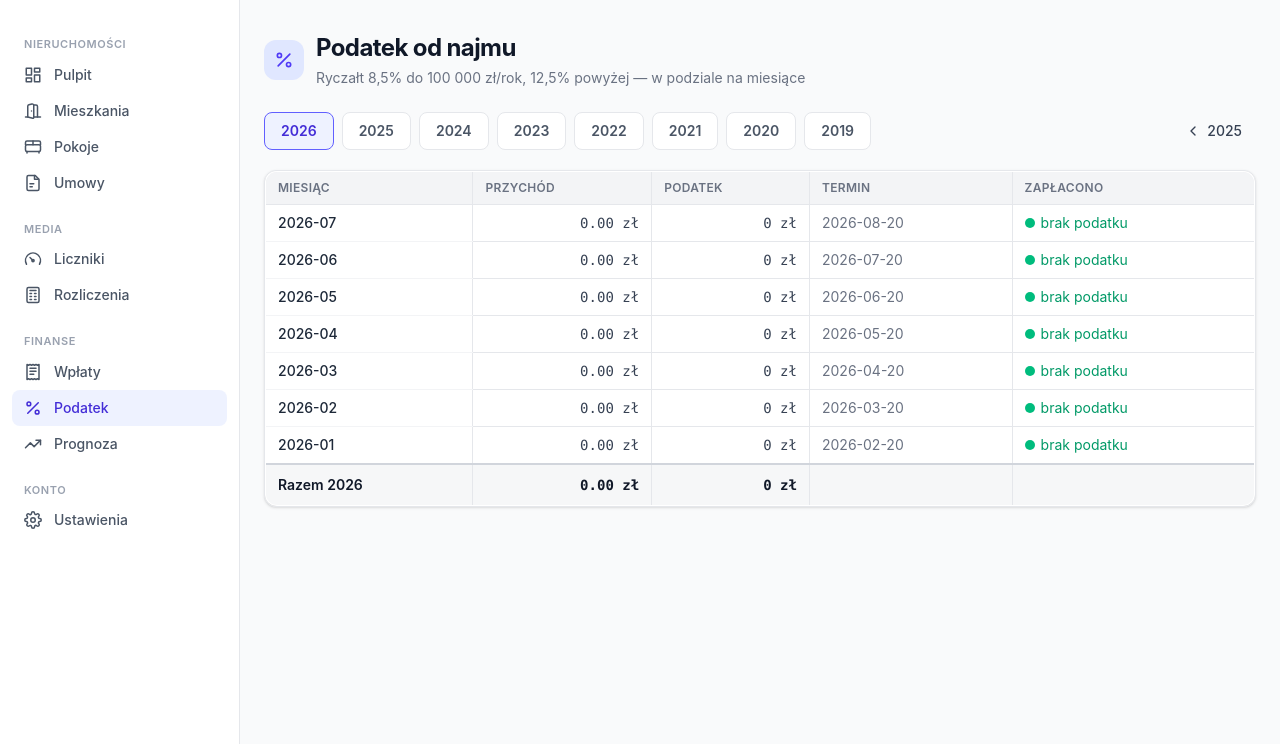
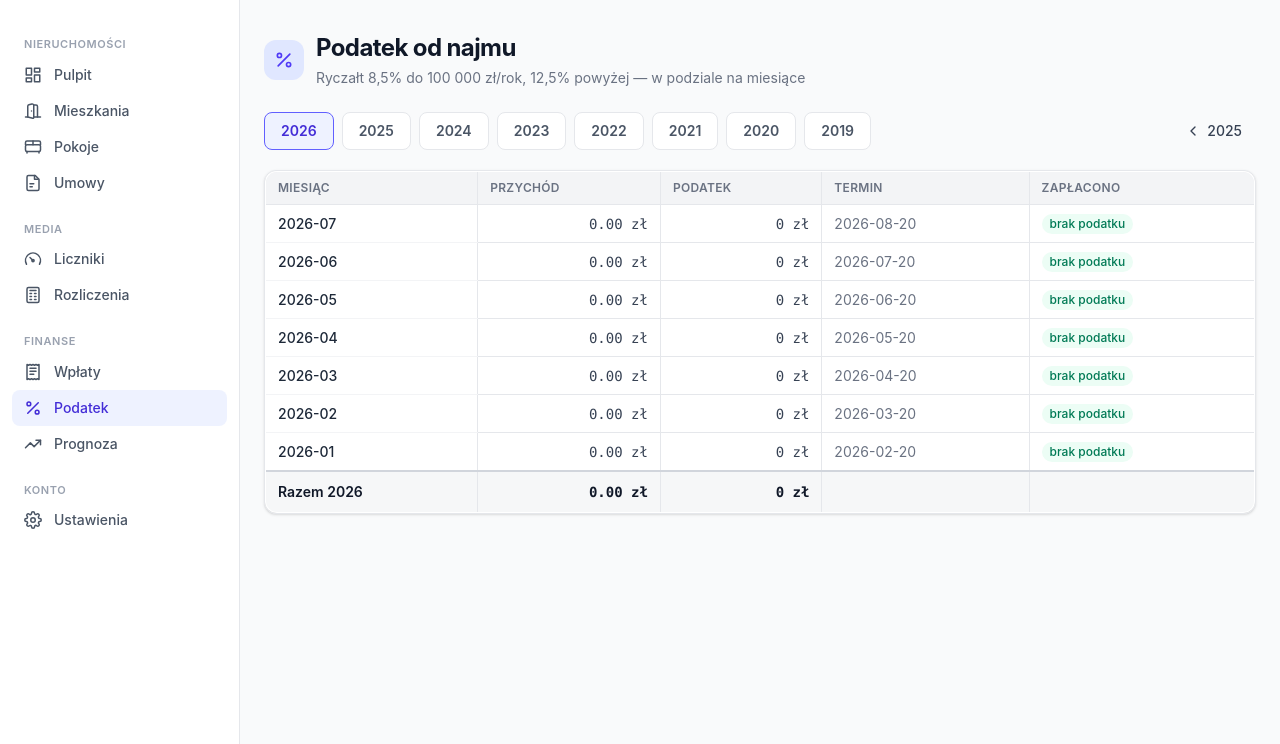
Before and after one commit to jdrwal/npbeta-py, a Django app: page /tax/ in a window 1280 px wide. Shown: the part 56-800 px from the top of the page. Run offline with Django 5.2, Linux system fonts and the light colour scheme; a user stored in the database is signed in; data comes from the database, SQL or seed files in the repository; data that the repository does not hold is empty; parts of the project's set-up code (start-up, migrations or seed data) failed here and were passed over.

Commit message:
Fix tax page dark-mode readability; unify status pills and action buttons

```diff
--- a/apps/core/templates/core/tax.html
+++ b/apps/core/templates/core/tax.html
@@ -15,7 +15,7 @@
     <div class="flex flex-wrap gap-2" role="tablist">
         {% for y in years %}
         <a href="?year={{ y }}"
-           class="rounded-lg border px-4 py-2 text-sm font-semibold transition-colors {% if y == year %}border-indigo-500 bg-indigo-50 text-indigo-700{% else %}border-gray-200 bg-white text-gray-600 hover:border-gray-300 hover:text-gray-800{% endif %}">
+           class="rounded-lg border px-4 py-2 text-sm font-semibold transition-colors {% if y == year %}border-indigo-500 bg-indigo-50 text-indigo-700 dark:border-indigo-500/60 dark:bg-indigo-500/15 dark:text-indigo-300{% else %}border-gray-200 bg-white text-gray-600 hover:border-gray-300 hover:text-gray-800 dark:border-gray-700 dark:bg-gray-900 dark:text-gray-300 dark:hover:border-gray-600 dark:hover:text-white{% endif %}">
             {{ y }}
         </a>
         {% endfor %}
@@ -36,63 +36,63 @@
     </div>
 </div>
 
-<div class="overflow-x-auto rounded-xl border border-gray-200 bg-white shadow-sm">
+<div class="overflow-x-auto rounded-xl border border-gray-200 bg-white shadow-sm dark:border-gray-800 dark:bg-gray-900">
     <table class="w-full border-collapse text-right text-sm">
         <thead>
-            <tr class="bg-gray-100 text-xs uppercase tracking-wide text-gray-500">
+            <tr class="bg-gray-100 text-xs uppercase tracking-wide text-gray-500 dark:bg-gray-800 dark:text-gray-400">
                 <th class="px-3 py-2 text-left">Miesiąc</th>
-                <th class="border-l border-gray-200 px-3 py-2">Przychód</th>
-                <th class="border-l border-gray-200 px-3 py-2">Podatek</th>
-                <th class="border-l border-gray-200 px-3 py-2 text-left">Termin</th>
-                <th class="border-l border-gray-200 px-3 py-2 text-left">Zapłacono</th>
+                <th class="border-l border-gray-200 px-3 py-2 dark:border-gray-700">Przychód</th>
+                <th class="border-l border-gray-200 px-3 py-2 dark:border-gray-700">Podatek</th>
+                <th class="border-l border-gray-200 px-3 py-2 text-left dark:border-gray-700">Termin</th>
+                <th class="border-l border-gray-200 px-3 py-2 text-left dark:border-gray-700">Zapłacono</th>
             </tr>
         </thead>
-        <tbody class="text-gray-700">
+        <tbody class="text-gray-700 dark:text-gray-300">
             {% for m in months %}
-            <tr class="border-t border-gray-200">
-                <td class="whitespace-nowrap px-3 py-2 text-left font-medium text-gray-800">{{ m.year }}-{{ m.month|stringformat:"02d" }}</td>
-                <td class="whitespace-nowrap border-l border-gray-200 px-3 py-2 font-mono">{{ m.taxable|floatformat:2|intcomma }} zł</td>
-                <td class="whitespace-nowrap border-l border-gray-200 px-3 py-2 font-mono">{{ m.tax|intcomma }} zł</td>
-                <td class="whitespace-nowrap border-l border-gray-200 px-3 py-2 text-left text-gray-500">{{ m.deadline|date:"Y-m-d" }}</td>
-                <td class="whitespace-nowrap border-l border-gray-200 px-3 py-2 text-left">
+            <tr class="border-t border-gray-200 dark:border-gray-800">
+                <td class="whitespace-nowrap px-3 py-2 text-left font-medium text-gray-800 dark:text-gray-100">{{ m.year }}-{{ m.month|stringformat:"02d" }}</td>
+                <td class="whitespace-nowrap border-l border-gray-200 px-3 py-2 font-mono dark:border-gray-800">{{ m.taxable|floatformat:2|intcomma }} zł</td>
+                <td class="whitespace-nowrap border-l border-gray-200 px-3 py-2 font-mono dark:border-gray-800">{{ m.tax|intcomma }} zł</td>
+                <td class="whitespace-nowrap border-l border-gray-200 px-3 py-2 text-left text-gray-500 dark:border-gray-800 dark:text-gray-400">{{ m.deadline|date:"Y-m-d" }}</td>
+                <td class="whitespace-nowrap border-l border-gray-200 px-3 py-2 text-left dark:border-gray-800">
                     {% if m.paid_date %}
                     <div class="inline-flex items-center gap-2">
-                        <span class="pill {% if m.paid_pct >= 100 %}bg-emerald-50 text-emerald-700{% else %}bg-amber-50 text-amber-700{% endif %}" title="Zapłacono {{ m.paid_amount|intcomma }} zł z {{ m.tax|intcomma }} zł">{{ m.paid_pct }}%</span>
-                        <span class="text-gray-500">{{ m.paid_date|date:"Y-m-d" }}</span>
+                        <span class="pill {% if m.paid_pct >= 100 %}bg-emerald-50 text-emerald-700 dark:bg-emerald-500/15 dark:text-emerald-300{% else %}bg-amber-50 text-amber-700 dark:bg-amber-500/15 dark:text-amber-300{% endif %}" title="Zapłacono {{ m.paid_amount|intcomma }} zł z {{ m.tax|intcomma }} zł">{{ m.paid_pct }}%</span>
+                        <span class="text-gray-500 dark:text-gray-400">{{ m.paid_date|date:"Y-m-d" }}</span>
                         <form method="post" action="{% url 'core:delete_tax_payment' m.paid_pk %}" onsubmit="return confirm('Usunąć zapłatę podatku za {{ m.year }}-{{ m.month|stringformat:'02d' }}?');" class="inline-flex">
                             {% csrf_token %}
-                            <button type="submit" class="text-gray-400 hover:text-rose-600" title="Usuń zapłatę">
+                            <button type="submit" class="act act-danger !px-1.5 !py-1" title="Usuń zapłatę" aria-label="Usuń zapłatę">
                                 <svg class="h-4 w-4" viewBox="0 0 24 24" fill="none" stroke="currentColor" stroke-width="2" stroke-linecap="round" stroke-linejoin="round"><path d="M3 6h18M8 6V4a2 2 0 0 1 2-2h4a2 2 0 0 1 2 2v2M19 6l-1 14a2 2 0 0 1-2 2H8a2 2 0 0 1-2-2L5 6"/></svg>
                             </button>
                         </form>
                     </div>
                     {% elif m.tax == 0 %}
-                    <span class="inline-flex items-center gap-1.5 text-emerald-600"><span class="badge success"></span> brak podatku</span>
+                    <span class="pill bg-emerald-50 text-emerald-700 dark:bg-emerald-500/15 dark:text-emerald-300">brak podatku</span>
                     {% else %}
                     <div class="inline-flex items-center gap-2">
-                        <span class="inline-flex items-center gap-1.5 text-rose-600"><span class="badge danger"></span> niezapłacony</span>
+                        <span class="pill bg-rose-50 text-rose-700 dark:bg-rose-500/15 dark:text-rose-300">niezapłacony</span>
                         <form method="post" action="{% url 'core:confirm_tax_payment' m.year m.month %}" class="inline-flex">
                             {% csrf_token %}
-                            <button type="submit" class="btn-ghost !px-2 !py-1 text-xs" title="Zapisz zapłatę podatku">Zatwierdź</button>
+                            <button type="submit" class="btn !px-2.5 !py-1 !text-xs" title="Zapisz zapłatę podatku">Zatwierdź</button>
                         </form>
                     </div>
                     {% endif %}
                 </td>
             </tr>
             {% endfor %}
-            <tr class="border-t-2 border-gray-300 bg-gray-100/70 font-semibold text-gray-900">
+            <tr class="border-t-2 border-gray-300 bg-gray-100/70 font-semibold text-gray-900 dark:border-gray-700 dark:bg-gray-800/60 dark:text-white">
                 <td class="px-3 py-2.5 text-left">Razem {{ year }}</td>
-                <td class="whitespace-nowrap border-l border-gray-200 px-3 py-2.5 font-mono">{{ year_taxable|floatformat:2|intcomma }} zł</td>
-                <td class="whitespace-nowrap border-l border-gray-200 px-3 py-2.5 font-mono">{{ year_tax|intcomma }} zł</td>
-                <td class="border-l border-gray-200 px-3 py-2.5"></td>
-                <td class="border-l border-gray-200 px-3 py-2.5"></td>
+                <td class="whitespace-nowrap border-l border-gray-200 px-3 py-2.5 font-mono dark:border-gray-700">{{ year_taxable|floatformat:2|intcomma }} zł</td>
+                <td class="whitespace-nowrap border-l border-gray-200 px-3 py-2.5 font-mono dark:border-gray-700">{{ year_tax|intcomma }} zł</td>
+                <td class="border-l border-gray-200 px-3 py-2.5 dark:border-gray-700"></td>
+                <td class="border-l border-gray-200 px-3 py-2.5 dark:border-gray-700"></td>
             </tr>
         </tbody>
     </table>
 </div>
 {% else %}
-<div class="rounded-xl border border-dashed border-gray-300 bg-white p-10 text-center">
-    <p class="text-gray-500">Brak okresów podatkowych.</p>
+<div class="rounded-xl border border-dashed border-gray-300 bg-white p-10 text-center dark:border-gray-700 dark:bg-gray-900">
+    <p class="text-gray-500 dark:text-gray-400">Brak okresów podatkowych.</p>
 </div>
 {% endif %}
 {% endblock %}
```
Also changed, not shown: static/css/app.css.
